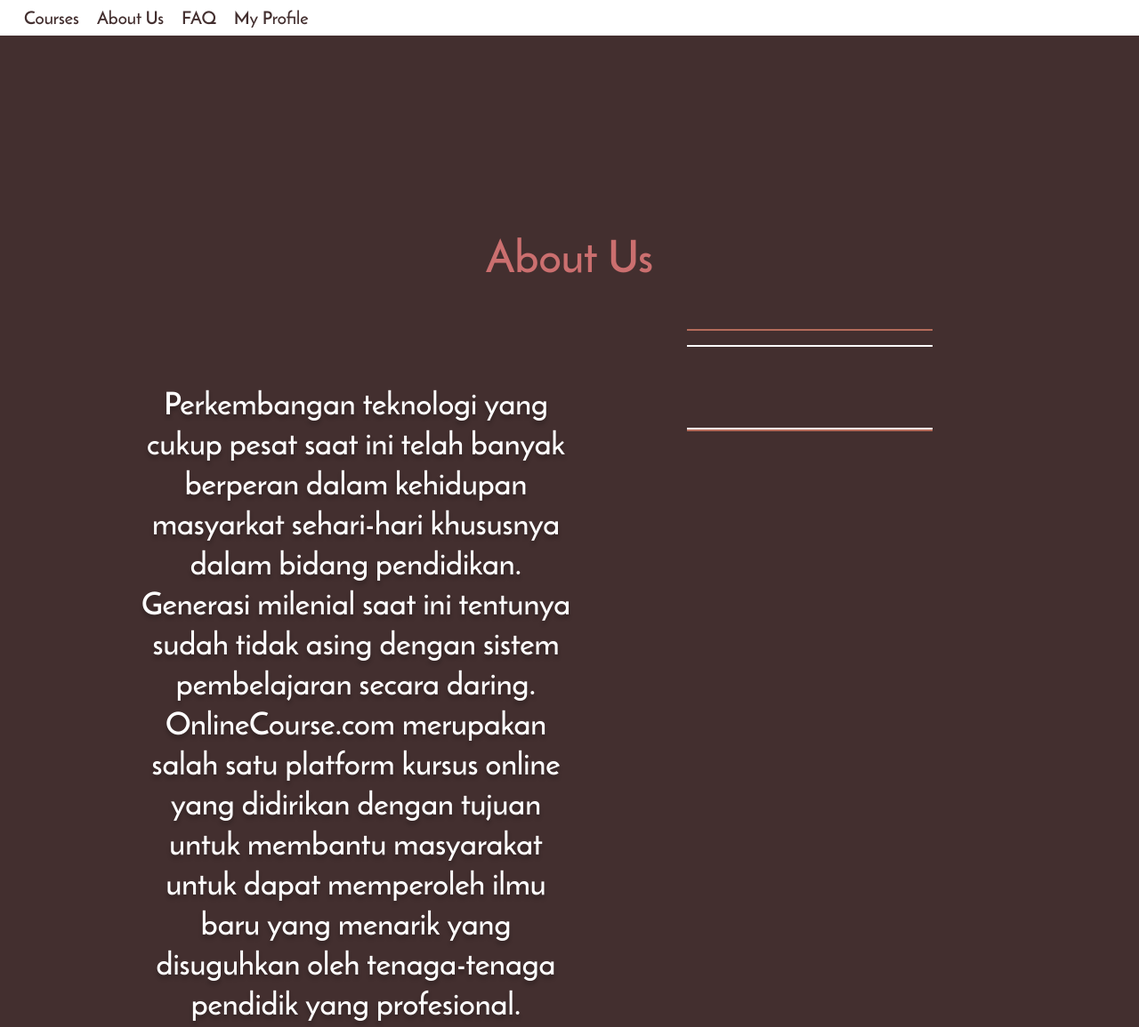
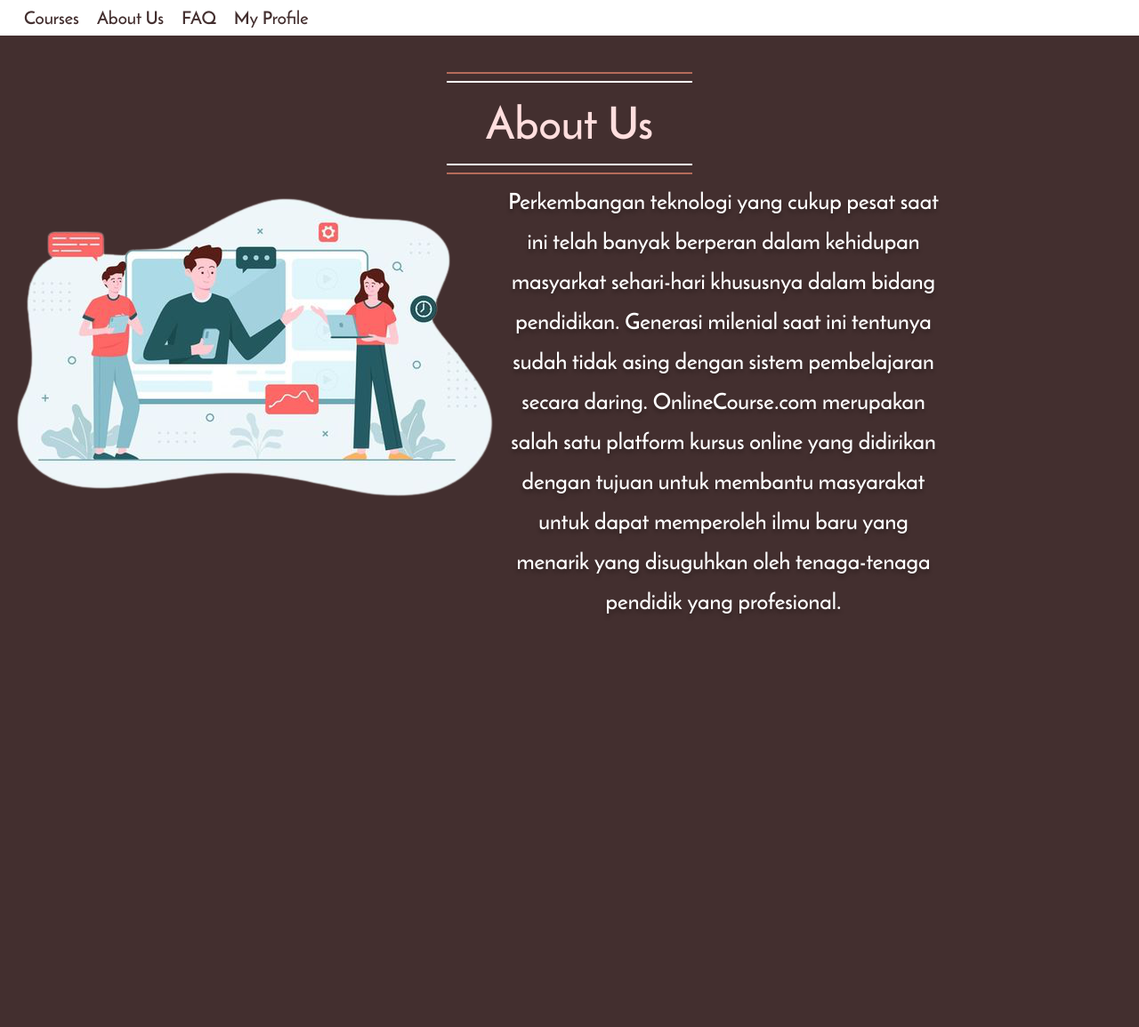
Before and after one commit to NadiaClarissaHermawan/StudieKuy-Online-Course, a PHP site: template view/aboutUs.php in a window 1280 px wide. Shown: the part 69-1224 px from the top of the page at 89% size. After the commit the page ends 759 px from the top, so only its background shows below. Run offline with PHP 8.4, Linux system fonts and the light colour scheme; the template is opened without the code that fills it, so the values that code supplies are empty.

Commit message:
update css about us

```diff
--- a/view/aboutUs.php
+++ b/view/aboutUs.php
@@ -11,10 +11,11 @@
     <div class="slideTitle" id="slide1">About Us</div>
     <hr class="hr2">
     <hr class="hr1">
+
+    <img src="view/images/aboutUs1.png">
     <div class="tulisanPutih" id="about-us">
         Perkembangan teknologi yang cukup pesat saat ini telah banyak berperan dalam kehidupan masyarkat sehari-hari khususnya dalam bidang pendidikan. Generasi milenial saat ini tentunya sudah tidak asing dengan sistem pembelajaran secara daring.
 
         OnlineCourse.com merupakan salah satu platform kursus online yang didirikan dengan tujuan untuk membantu masyarakat untuk dapat memperoleh ilmu baru yang menarik yang disuguhkan oleh tenaga-tenaga pendidik yang profesional.
     </div>
-
 </div>
--- a/view/layout/style/style.css
+++ b/view/layout/style/style.css
@@ -212,22 +212,18 @@
 --------------------
  */
 .hr1 {
-    position: relative;
     width: 274px;
     height: 0px;
     left: 270px;
     top: 139px;
-
     border: 1px solid #B56B5A;
 }
 
 .hr2 {
-    position: relative;
     width: 274px;
     height: 0px;
     left: 270px;
     top: 147px;
-
     border: 1px solid #FFFFFF;
 }
 
@@ -237,20 +233,23 @@
 }
 
 #slide1 {
-    color: #CB6F6F;
+    color: #FFDEDE;
 }
 
 #about-us {
-    font-size: 35px;
+    font-size: 25px;
     line-height: 45px;
-    position: absolute;
     width: 500px;
     height: 500px;
     left: 150px;
     top: 200px;
+    float: left;
 }
-/*test*/
+
 .content {
-    position: relative;
-    margin-top: 300px;
+    margin-top: 150px;
 }
+
+.content img {
+    float: left;
+}
```
Also changed, not shown: view/images/aboutUs1.png (added).
